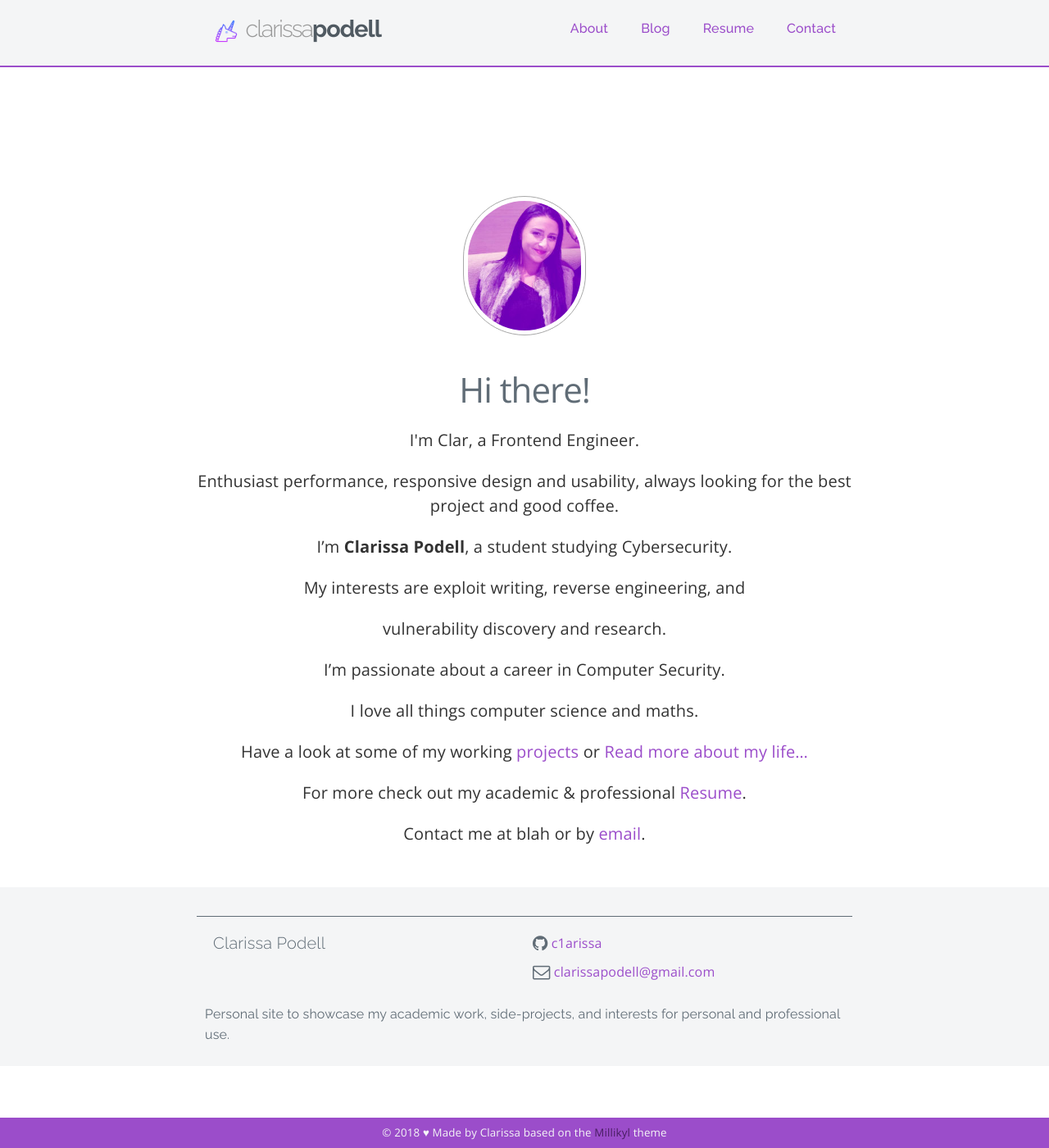
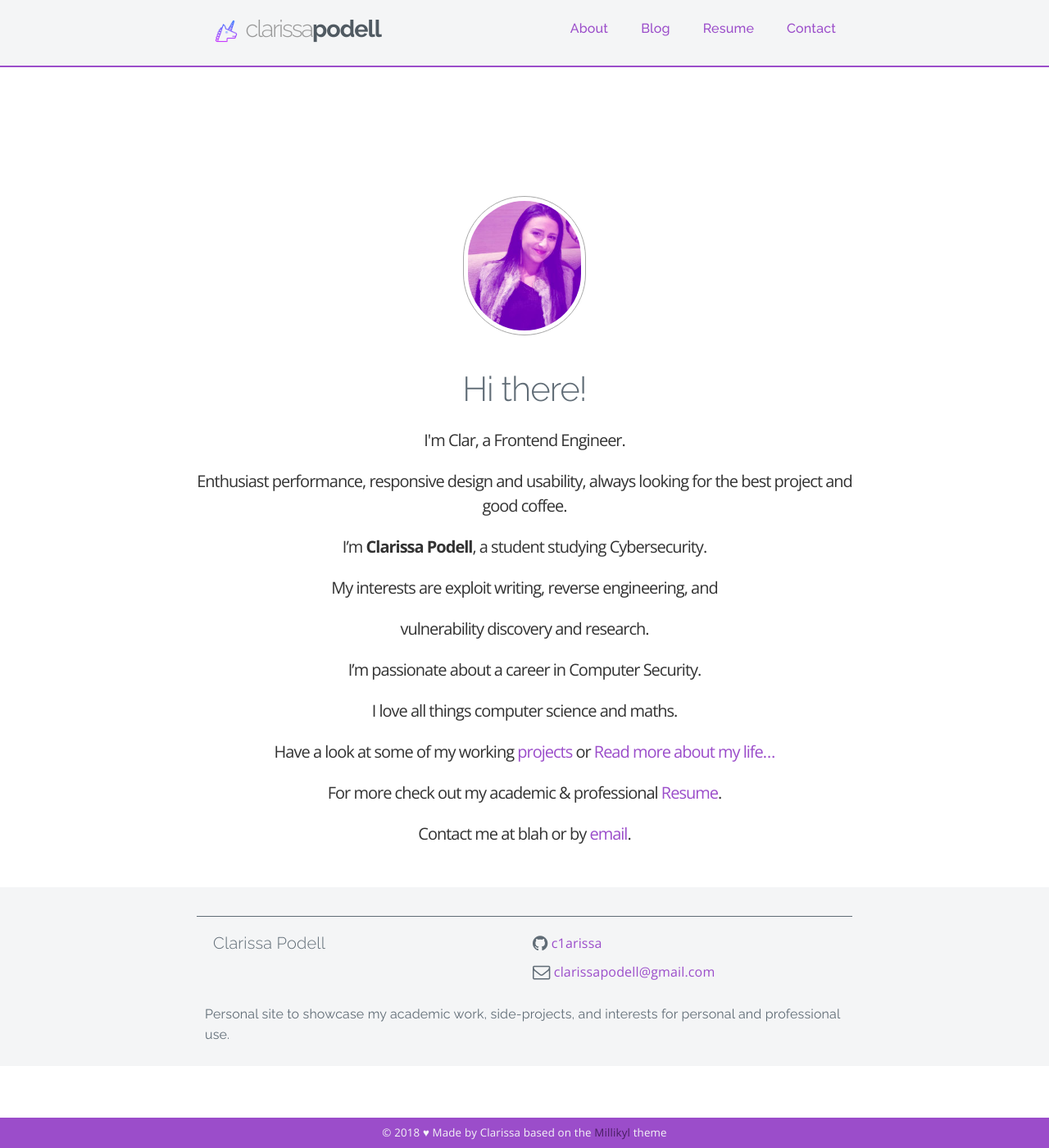
Before and after one commit to c1arissa/c1arissa.github.io, a Jekyll site: the page built from index.md, in a window 1280 px wide and 1400 px high, scrolled down 73 px. Shown: the whole window at 82% size. Built offline with Jekyll 4.4.1, drawn with Linux system fonts in a browser that asks for light colours; nearby versions of some CDN libraries; a style sheet for code colours, icons or effects is not loaded.

Commit message:
Update _Typography.sass

```diff
--- a/_sass/milligram/_Typography.sass
+++ b/_sass/milligram/_Typography.sass
@@ -11,6 +11,7 @@
 h4,
 h5,
 h6
+	font-family: 'Raleway', sans-serif
 	font-weight: 300
 	margin-bottom: 2.0rem
 	margin-top: 0
@@ -26,9 +27,9 @@
 	line-height: 1.25
 
 h3
-	// font-size: 3.0rem
-	// letter-spacing: -.1rem
-	// line-height: 1.3
+	font-size: 3.0rem
+	letter-spacing: -.1rem
+	line-height: 1.3
 
 h4
 	font-size: 2.4rem
@@ -37,7 +38,7 @@
 
 h5
 	font-size: 1.8rem
-	//letter-spacing: -.05rem
+	letter-spacing: -.05rem
 	line-height: 1.5
 
 h6
```
